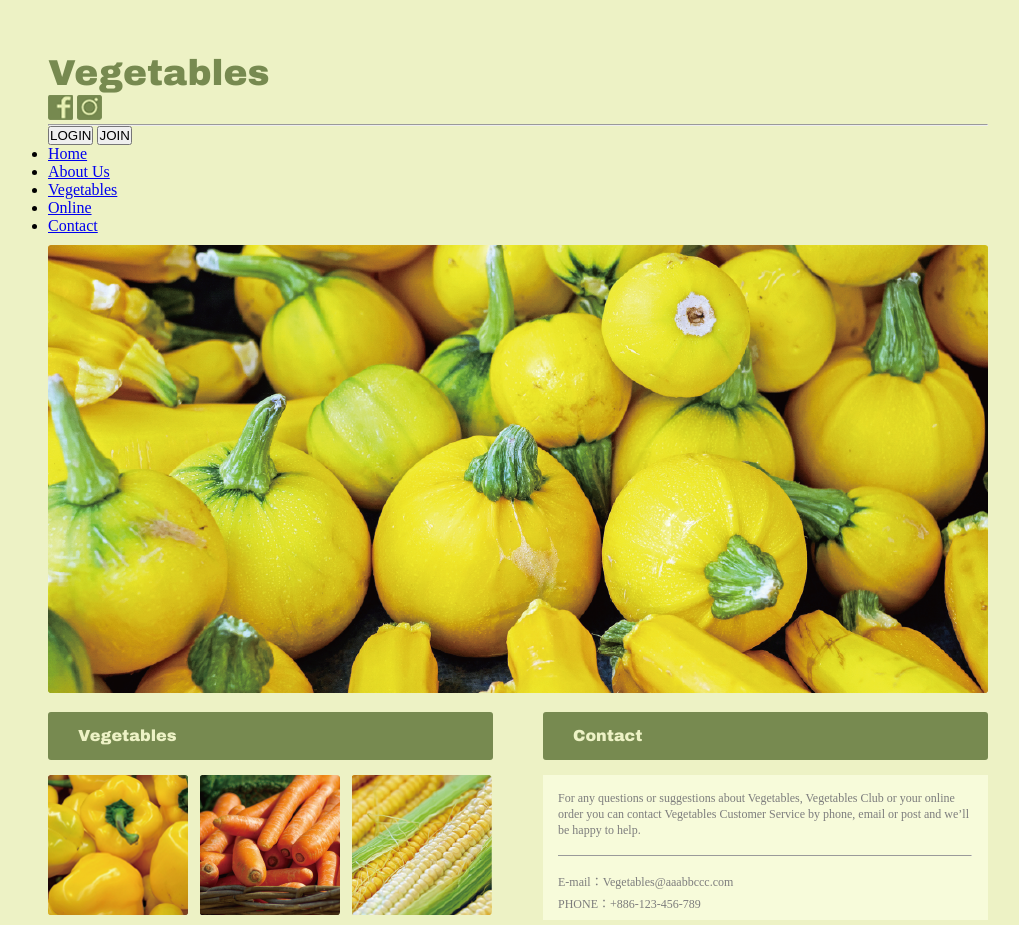
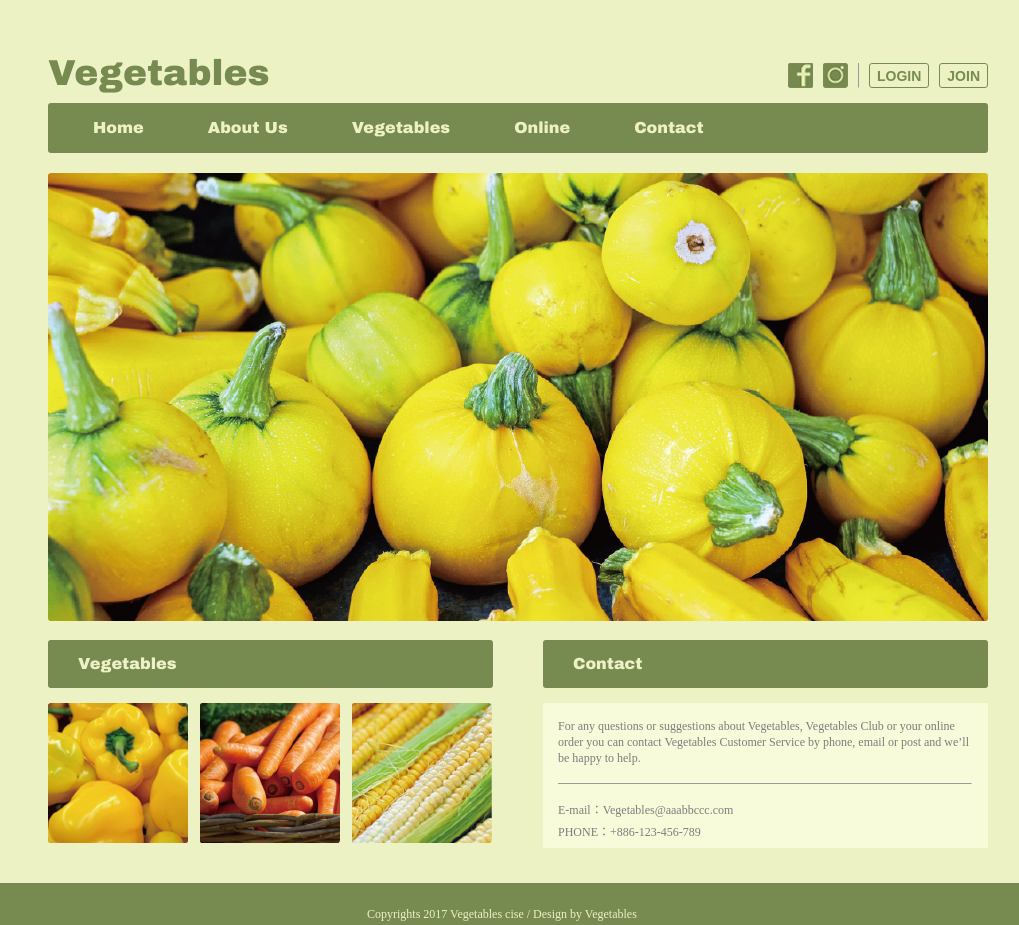
Before and after one commit to zxjte9411/HTML, a plain HTML site: page index.html in a window 1280 px wide. Shown: the top 925 px of the page, without its empty margins (112-1131 px from the left). Drawn offline with Linux system fonts and the light colour scheme.

Commit message:
近乎完成

```diff
--- a/CSS/style.css
+++ b/CSS/style.css
@@ -18,6 +18,61 @@ header h1 {
     font-size: 36px;
     color: #778A50;
     height: 42px;
+    /* margin-bottom:8px;  */
+}
+
+.btn {
+    float: right;
+    position: relative;
+    top: 10px;
+}
+
+.btn a {
+    display: block;
+    margin-left: 10px;
+    float: left;
+}
+
+.btn hr {
+    margin-left: 10px;
+    border-right: 1px #778A50;
+    float: left;
+    height: 23px;
+}
+
+button {
+    display: block;
+    background-color: #EDF2C5;
+    border: 1px solid #778A50;
+    border-radius: 3px;
+    font-size: 14px;
+    font-weight: bold;
+    font-family: 'Arial';
+    color: #778A50;
+    padding: 0 7px;
+    float: left;
+    height: 25px;
+    margin-left: 10px;
+}
+
+nav {
+    background-color: #778A50;
+    margin-top: 8px;
+    margin-bottom: 20px;
+    padding: 16px 15px;
+    border-radius: 3px;
+}
+
+nav li {
+    display: inline;
+    margin: 15px 30px;
+}
+
+nav li a {
+    color: #EDF2C5;
+    font-family: 'Arial Black';
+    font-size: 16px;
+    text-decoration: none;
 }
 
 #pumpkin{
--- a/index.html
+++ b/index.html
@@ -10,14 +10,16 @@
         <header>
             <h1>Vegetables</h1>
             <div class="btn">
-                <img src="img/btn_facebook.png" alt="">
-                <img src="img/btn_instagram.png" alt="">
+                <a href="#"><img src="img/btn_facebook.png" alt=""></a>
+                <a href="#"><img src="img/btn_instagram.png" alt=""></a>
+
+
                 <hr>
                 <button>LOGIN</button>
                 <button>JOIN</button>
             </div>
 
-            <nav class="site-nav">
+            <nav>
                 <ul class="clear">
                     <li><a href="#">Home</a></li>
                     <li><a href="#">About Us</a></li>
```
